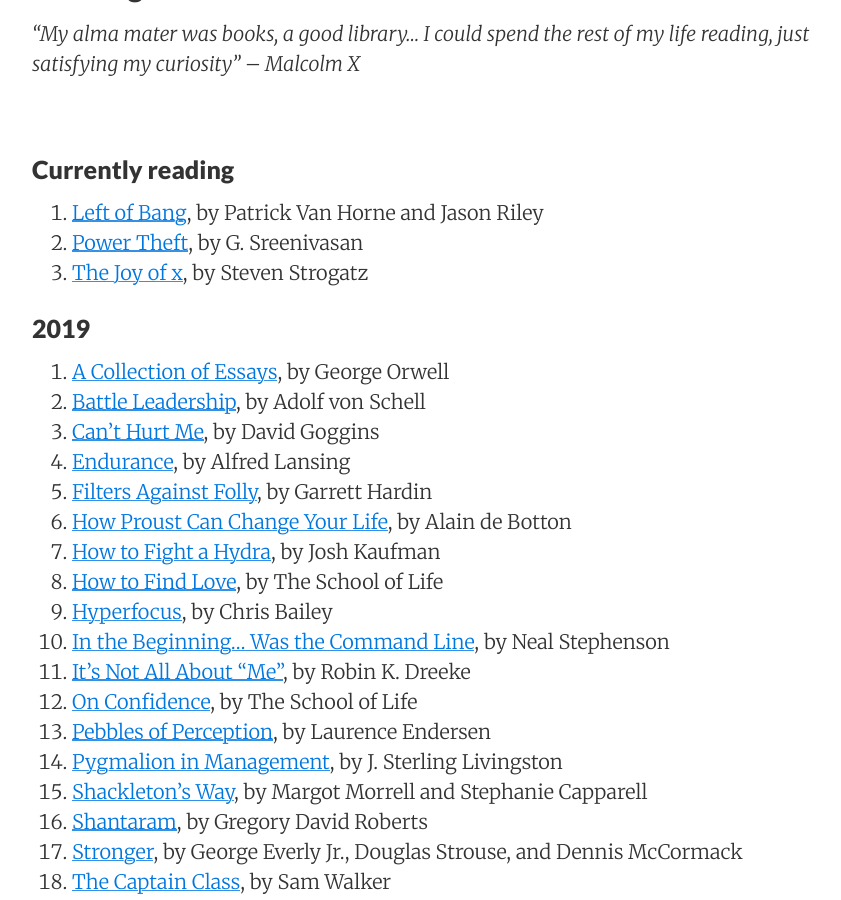
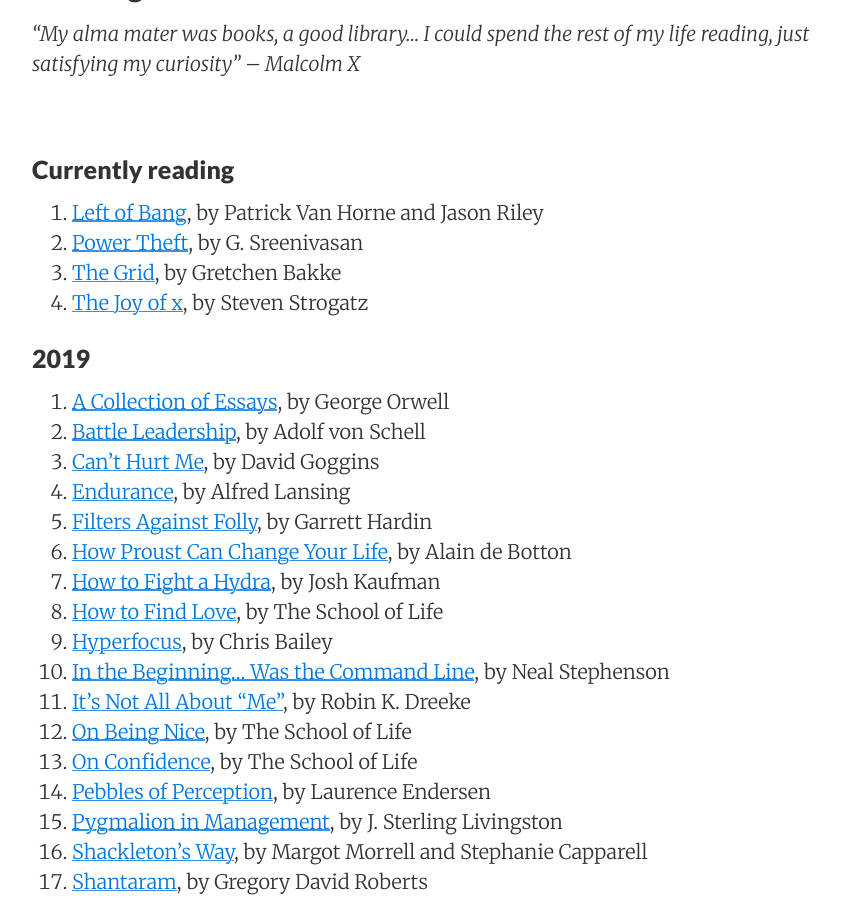
Before and after one commit to sewardlee337/sewardlee337.github.io, a Jekyll site: the page built from readinglist.md, in a window 1280 px wide and 900 px high, scrolled down 221 px. Shown: the whole window, without its empty margins (188-1029 px from the left). Built offline with Jekyll 4.4.1, drawn with Linux system fonts in a browser that asks for light colours; nearby versions of some CDN libraries.

Commit message:
Update reading list

```diff
--- a/readinglist.md
+++ b/readinglist.md
@@ -14,6 +14,7 @@ _"My alma mater was books, a good library... I could spend the rest of my life r
 
 1. [Left of Bang](https://amzn.to/2DwPivq), by Patrick Van Horne and Jason Riley
 1. [Power Theft](https://amzn.to/2H1COx3), by G. Sreenivasan
+1. [The Grid](https://amzn.to/2SJRtFN), by Gretchen Bakke
 1. [The Joy of x](https://amzn.to/2HpxEw0), by Steven Strogatz
 
 
@@ -30,6 +31,7 @@ _"My alma mater was books, a good library... I could spend the rest of my life r
 1. [Hyperfocus](https://amzn.to/2UbvWlZ), by Chris Bailey
 1. [In the Beginning... Was the Command Line](https://amzn.to/2CN0T8n), by Neal Stephenson
 1. [It's Not All About "Me"](https://amzn.to/2XT1BdY), by Robin K. Dreeke
+1. [On Being Nice](https://amzn.to/2X7IU5N), by The School of Life
 1. [On Confidence](https://amzn.to/2D08osI), by The School of Life
 1. [Pebbles of Perception](https://amzn.to/2ScgR5O), by Laurence Endersen
 1. [Pygmalion in Management](https://amzn.to/2TRIgux), by J. Sterling Livingston
```
